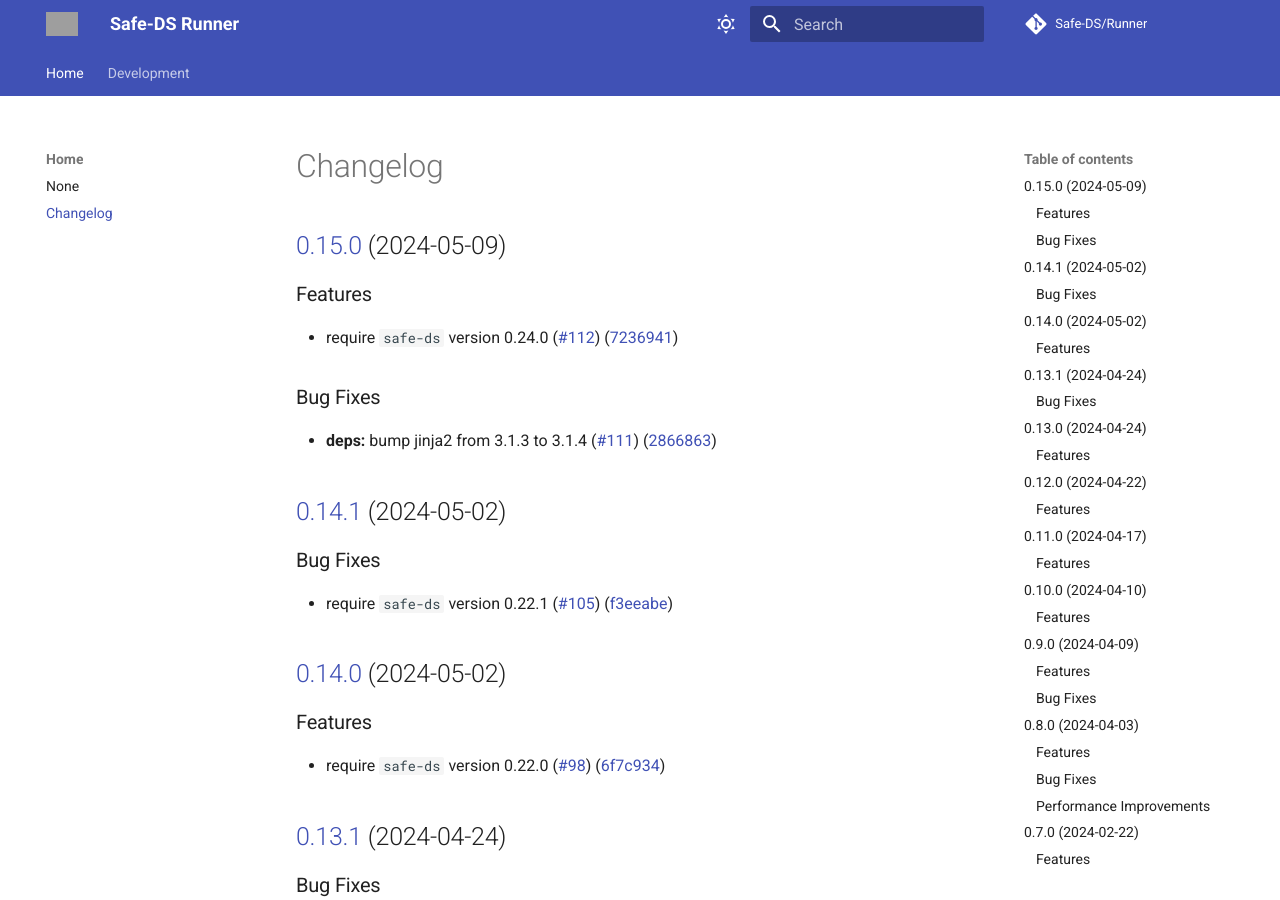
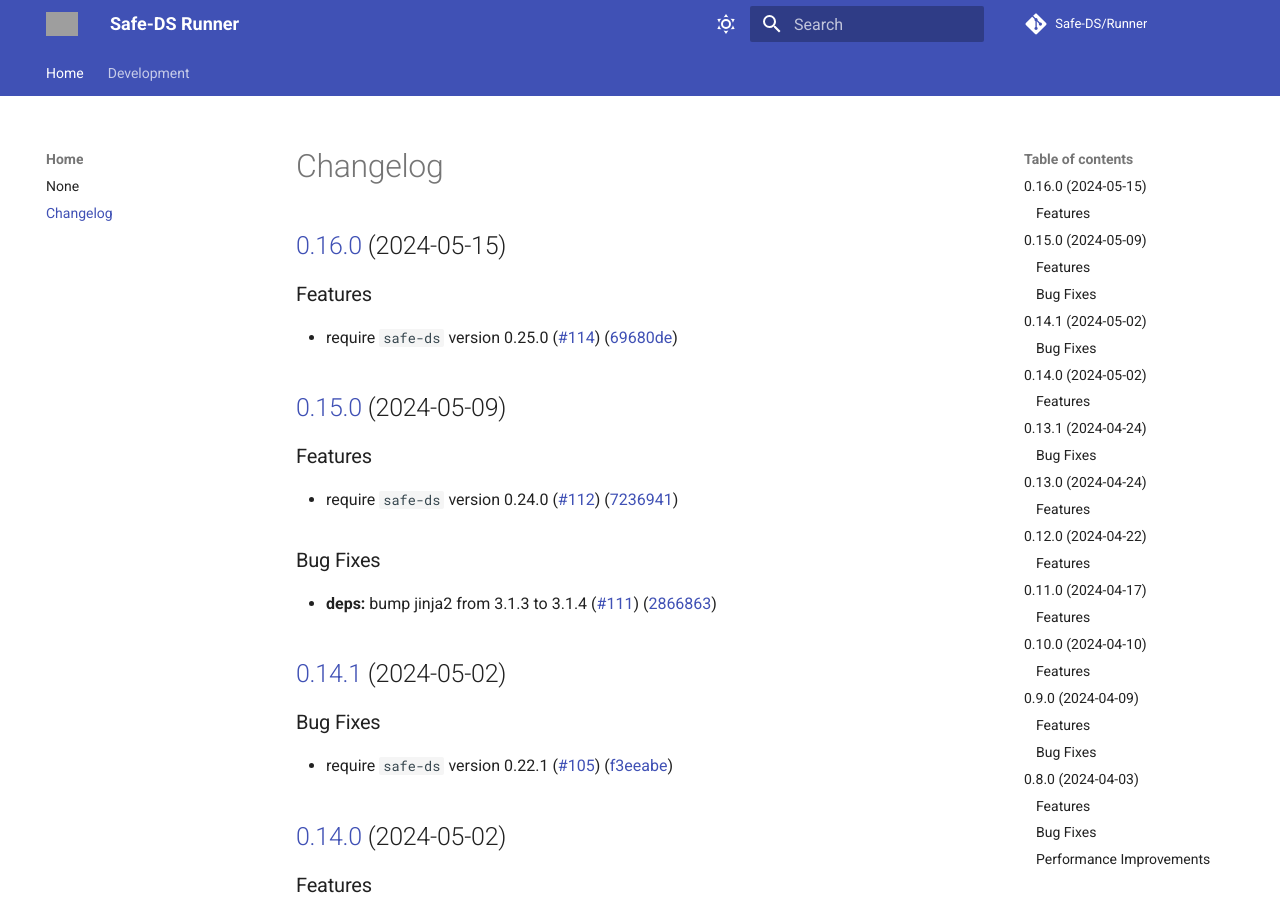
Before and after one commit to Safe-DS/Runner, an MkDocs documentation site: the page built from docs/CHANGELOG.md, in a window 1280 px wide and 900 px high. Built offline with MkDocs 1.6.1 and Material for MkDocs 9.7.7, drawn with Linux system fonts in a browser that asks for light colours; comment, search, counter and statistics services are not loaded; grey boxes are pictures that could not be loaded.

Commit message:
chore(release): 0.16.0 [skip ci]
## [0.16.0](https://github.com/Safe-DS/Runner/compare/v0.15.0...v0.16.0) (2024-05-15)

### Features

* require `safe-ds` version 0.25.0 ([#114](https://github.com/Safe-DS/Runner/issues/114)) ([69680de](https://github.com/Safe-DS/Runner/commit/69680de2c310dfba177d581926d70619925fcf00))

```diff
--- a/docs/CHANGELOG.md
+++ b/docs/CHANGELOG.md
@@ -1,3 +1,10 @@
+## [0.16.0](https://github.com/Safe-DS/Runner/compare/v0.15.0...v0.16.0) (2024-05-15)
+
+
+### Features
+
+* require `safe-ds` version 0.25.0 ([#114](https://github.com/Safe-DS/Runner/issues/114)) ([69680de](https://github.com/Safe-DS/Runner/commit/69680de2c310dfba177d581926d70619925fcf00))
+
 ## [0.15.0](https://github.com/Safe-DS/Runner/compare/v0.14.1...v0.15.0) (2024-05-09)
 
 
--- a/pyproject.toml
+++ b/pyproject.toml
@@ -1,6 +1,6 @@
 [tool.poetry]
 name = "safe-ds-runner"
-version = "0.15.0"
+version = "0.16.0"
 description = "Execute Safe-DS programs that were compiled to Python."
 authors = ["Lars Reimann <mail@larsreimann.com>"]
 license = "MIT"
```
